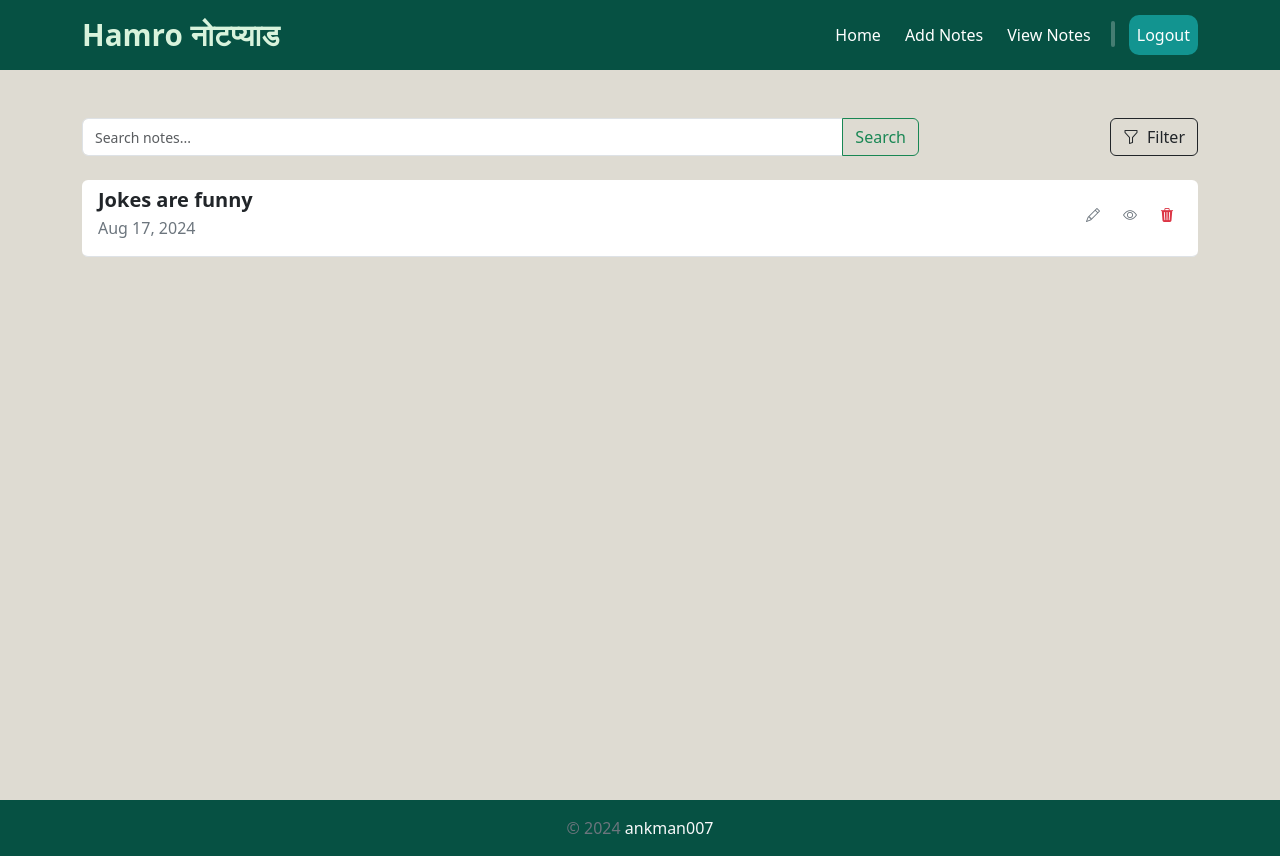
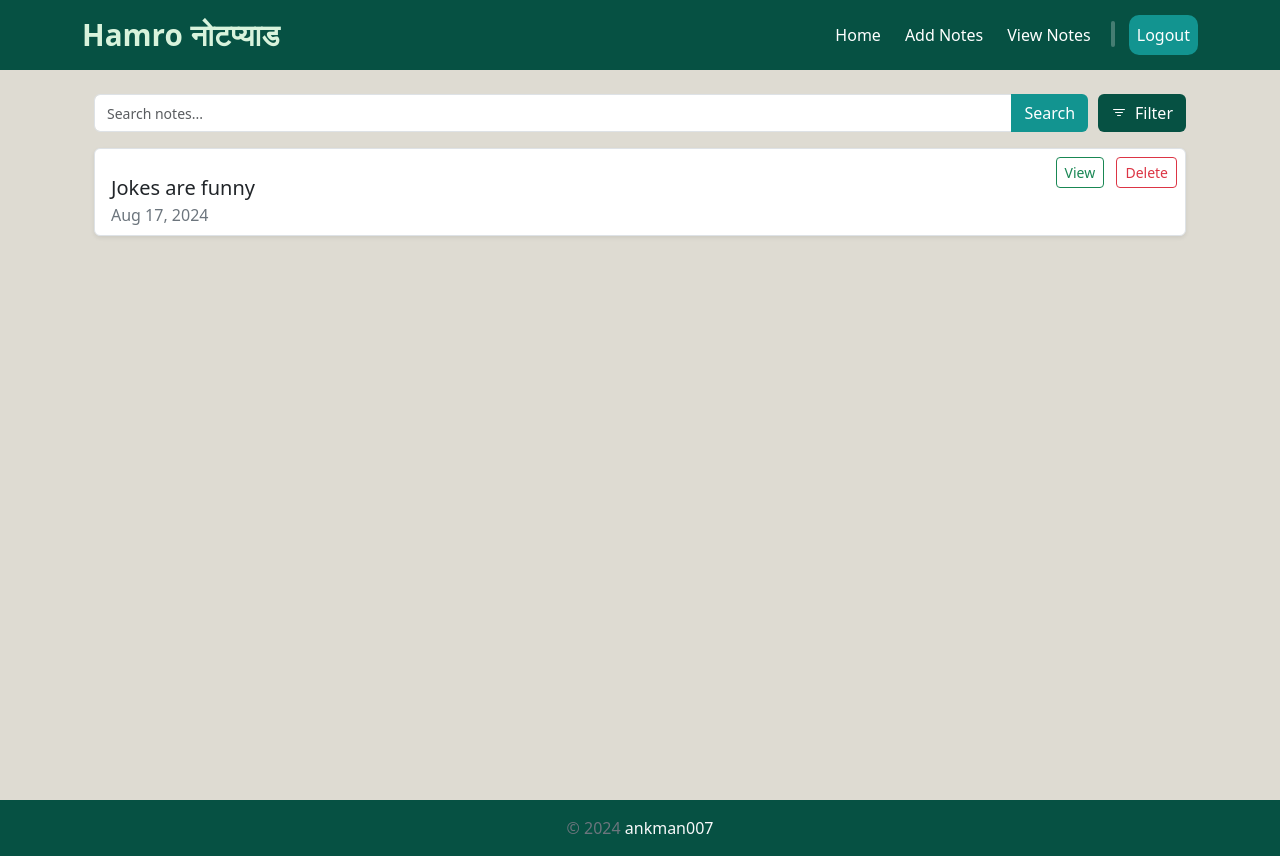
Before and after one commit to ankman007/hamro-notepad, a Flask app: page /view-notes in a window 1280 px wide. Run offline with Flask 3, Linux system fonts and the light colour scheme; a user stored in the database is signed in.

Commit message:
Merge conflits

```diff
--- a/app/__init__.py
+++ b/app/__init__.py
@@ -5,6 +5,7 @@ from flask_login import LoginManager
 
 db = SQLAlchemy()
 DB_NAME = "database.db"
+
 
 def create_app():
     app = Flask(__name__)
--- a/app/static/css/index.css
+++ b/app/static/css/index.css
@@ -1,8 +1,3 @@
-*{
-  margin: 0;
-  padding: 0;
-  box-sizing: border-box;
-}
 .navbar {
   background-color: #065143;
 }
@@ -87,58 +82,3 @@
 .card:focus-within {
   outline: none;
 }
-
-.boxed-1{
-  padding-bottom: 300px;
-}
-
-.boxed-2{
-  padding-bottom: 370px;
-  padding-top: 50px;
-}
-
-table {
-  border-collapse: collapse;
-  border-spacing: 0;
-}
-
-table,
-thead,
-tbody,
-tfoot,
-tr,
-th,
-td {
-  padding: 0;
-  border-spacing: 0;
-}
-
-.btn-group .btn {
-  position: relative;
-  transition: background-color 0.3s, border-color 0.3s;
-}
-
-.btn-group .btn i {
-  transition: color 0.3s;
-}
-
-.btn-group .btn:hover {
-  background-color: rgba(0, 0, 0, 0.1); /* Light background on hover */
-}
-
-.btn-group .btn-outline-primary:hover i {
-  color: #0d6efd; /* Primary color on hover */
-}
-
-.btn-group .btn-outline-secondary:hover i {
-  color: #6c757d; /* Secondary color on hover */
-}
-
-.btn-group .btn-outline-danger:hover i {
-  color: #dc3545; /* Danger color on hover */
-}
-
-.btn-group .btn a {
-  color: inherit; /* Ensure the link inherits button color */
-  text-decoration: none; /* Remove underline from link */
-}
--- a/app/static/js/index.js
+++ b/app/static/js/index.js
@@ -1,42 +1,3 @@
-function deleteNote(noteId) {
-  fetch("/delete-note", {
-    method: "POST",
-    body: JSON.stringify({ noteId: noteId }),
-  }).then((_res) => {
-    window.location.href = "/view-notes";
-  });
-}
-
-function confirmDelete(noteId) {
-  if (confirm("Are you sure you want to delete this note?")) {
-    deleteNote(noteId);
-  }
-}
-
-function editNote(noteId) {
-  const url = `/edit-note/${noteId}`;
-  const data = {
-    title: document.getElementById("title").value,
-    content: document.getElementById("content").value,
-  };
-  console.log('url', url);
-  console.log('data', data);
-  fetch(url, {
-    method: "PUT",
-    headers: {
-      "Content-Type": "application/json",
-    },
-    body: JSON.stringify(data),
-  })
-    .then((response) => response.json())
-    .then((data) => {
-      if (data.msg) {
-        window.location.href = `/view-notes?nocache=${new Date().getTime()}`;
-      }
-    })
-    .catch((error) => console.error("Error:", error));
-}
-
 document.addEventListener("DOMContentLoaded", function () {
   function formatDate(dateString) {
     const options = { year: "numeric", month: "short", day: "numeric" };
@@ -50,42 +11,11 @@ document.addEventListener("DOMContentLoaded", function () {
   });
 });
 
-document.addEventListener("DOMContentLoaded", function () {
-  const noteContent = document.getElementById("noteContent");
-  const noteTitle = document.getElementById("noteTitle");
-  const editButton = document.getElementById("editButton");
-  const saveButton = document.getElementById("saveButton");
-  const cancelButton = document.getElementById("cancelButton");
-
-  editButton.addEventListener("click", function () {
-    noteContent.removeAttribute("readonly");
-    noteTitle.removeAttribute("readonly");
-    noteContent.focus();
-    editButton.classList.add("d-none");
-    saveButton.classList.remove("d-none");
-    cancelButton.classList.remove("d-none");
-  });
-
-  cancelButton.addEventListener("click", function () {
-    noteContent.setAttribute("readonly", "readonly");
-    noteTitle.setAttribute("readonly", "readonly");
-    editButton.classList.remove("d-none");
-    saveButton.classList.add("d-none");
-    cancelButton.classList.add("d-none");
-    noteContent.value = "{{ note.content }}";
-    noteTitle.value = "{{ note.title }}";
-  });
-
-  document
-    .getElementById("noteForm")
-    .addEventListener("submit", function (event) {
-      event.preventDefault();
-
-      alert("Note saved!");
-      noteContent.setAttribute("readonly", "readonly");
-      noteTitle.setAttribute("readonly", "readonly");
-      editButton.classList.remove("d-none");
-      saveButton.classList.add("d-none");
-      cancelButton.classList.add("d-none");
+function deleteNote(noteId){
+    fetch('/delete-note', {
+        method: 'POST',
+        body: JSON.stringify({ noteId: noteId })
+    }).then((_res) => {
+        window.location.href = "/"
     });
-});
+}
--- a/app/templates/base.html
+++ b/app/templates/base.html
@@ -126,7 +126,7 @@
       </div>
       {% endif %} {% endwith %}
 
-      <div >{% block content %} {% endblock %}</div>
+      <div class="container">{% block content %} {% endblock %}</div>
     </div>
 
     <footer
@@ -146,9 +146,6 @@
       </div>
     </footer>
 
-    <script src="https://code.jquery.com/jquery-3.6.0.min.js"></script>
-
-
     <script
       src="https://cdn.jsdelivr.net/npm/bootstrap@5.3.3/dist/js/bootstrap.bundle.min.js"
       integrity="sha384-YvpcrYf0tY3lHB60NNkmXc5s9fDVZLESaAA55NDzOxhy9GkcIdslK1eN7N6jIeHz"
--- a/app/templates/view_notes.html
+++ b/app/templates/view_notes.html
@@ -1,11 +1,16 @@
-{% extends "base.html" %} {% block title %} View Notes: Hamro नोटप्याड {%
-endblock %} {% block content %}
-<div class="container py-5">
-  <div class="d-flex justify-content-between align-items-center pb-4">
+{% extends "base.html" %}
+
+{% block title %}
+View Notes: Hamro नोटप्याड
+{% endblock %}
+
+{% block content %}
+<div class="container my-4">
+  <div class="d-flex justify-content-between align-items-center mb-3">
     <form
       action="{{ url_for('views.search_note') }}"
       method="get"
-      class="input-group w-75"
+      class="input-group"
     >
       <input
         type="text"
@@ -15,95 +20,54 @@ endblock %} {% block content %}
         value="{{ search_term }}"
         name="search_term"
       />
-      <button class="btn btn-outline-success" type="submit">Search</button>
+      <button
+        class="btn"
+        style="background-color: #129490; color: white"
+        type="submit"
+      >
+        Search
+      </button>
     </form>
     <button
-      class="btn btn-outline-dark d-flex align-items-center"
+      class="btn d-flex align-items-center"
+      style="background-color: #065143; color: white; margin-left: 10px"
       type="button"
     >
-      <i class="bi bi-funnel me-2"></i> Filter
+      <i class="bi bi-filter me-2"></i> Filter
     </button>
   </div>
-  {% if not notes %}
-  <div class="d-flex flex-column align-items-center text-center">
-    {% if not search_term %}
-    <div class="boxed-1 d-flex flex-column align-items-center text-center">
-      <h1 class="display-4 fw-bold text-dark pb-3">No Notes Available</h1>
-      <p class="text-muted fs-5">
-        It looks like you don't have any notes yet. Start by creating your first
-        note.
-      </p>
-      <div class="d-flex gap-3 mt-4">
-        <a
-          class="btn btn-primary btn-lg"
-          href="{{ url_for('views.add_notes') }}"
-        >
-          Add a New Note
-        </a>
-      </div>
-    </div>
-    {% else %}
-    <p class="text-muted fs-5 boxed-2">
-      Your search term "<b>{{ search_term }}</b>" did not match any of your
-      notes.
-      <br />
-      Make sure that all words are spelled correctly or try different keywords.
-    </p>
-    {% endif %}
-  </div>
-  {% else %}
 
   <ul class="list-group">
     {% for note in notes %}
-    <li class="list-group-item border-0 border-bottom pb-3 mb-3">
-      <div class="d-flex justify-content-between align-items-center">
-        <div>
-          <h5 class="fw-semibold mb-1">{{ note.title }}</h5>
-          <small
-            class="note-date text-secondary fs-6 fw-light mb-0"
-            data-date="{{ note.date }}"
-            >{{ note.date }}</small
-          >
-        </div>
-        <div class="btn-group">
-          <button
-            class="btn btn-outline-primary btn-sm rounded-pill border-0 me-2 fw-bolder d-flex align-items-center"
-            aria-label="Edit Note"
-          >
-            <a
-              href="{{ url_for('views.edit_note', note_id=note.id) }}"
-              class="text-decoration-none text-primary"
-            >
-              <i class="bi bi-pencil text-secondary"></i>
-            </a>
-          </button>
-          <button
-            class="btn btn-outline-secondary btn-sm rounded-pill border-0 me-2 fw-bolder d-flex align-items-center"
-          >
-            <a
-              data-bs-toggle="collapse"
-              href="#noteContent{{ note.id }}"
-              role="button"
-              aria-expanded="false"
-              aria-controls="noteContent{{ note.id }}"
-            >
-              <i class="bi bi-eye"></i>
-            </a>
-          </button>
-          <button
-            class="btn btn-outline-danger btn-sm rounded-pill border-0 fw-bolder d-flex align-items-center"
-            aria-label="Delete Note"
-            onclick="confirmDelete({{ note.id }})"
-          >
-            <i class="bi bi-trash3-fill text-danger"></i>
-          </button>
-        </div>
+    <li
+      class="list-group-item d-flex flex-column border shadow-sm position-relative mb-2"
+    >
+      <div class="position-absolute top-0 end-0 mt-2 me-2">
+        <button
+          class="btn btn-outline-success btn-sm me-2"
+          aria-label="View Note"
+        >
+          View
+        </button>
+        <button
+          class="btn btn-outline-danger btn-sm"
+          aria-label="Delete Note"
+          onclick="deleteNote({{ note.id }})"
+        >
+          Delete
+        </button>
       </div>
-      <div class="mt-3 collapse" id="noteContent{{ note.id }}">
-        <div class="card card-body">{{ note.content }}</div>
+      <div class="note-content mt-3">
+        <p class="mb-0 fs-5">{{ note.title }}</p>
+        <p
+          class="note-date text-secondary fs-6 fw-light mb-0"
+          data-date="{{ note.date }}"
+        >
+          {{ note.date }}
+        </p>
       </div>
     </li>
     {% endfor %}
   </ul>
 </div>
-{% endif %} {% endblock %}
+{% endblock %}
--- a/app/views.py
+++ b/app/views.py
@@ -56,30 +56,7 @@ def delete_note():
 @views.route('/search-note', methods=['GET'])
 @login_required
 def search_note():
-    search_term = request.args.get('search_term', '')
+    search_term = request.args.get('search_term', '')  # Use request.args for GET parameters
     notes = Note.query.filter(Note.title.contains(search_term), Note.user_id == current_user.id).all()
     today = datetime.now()
     return render_template('view_notes.html', title='Search Note', user=current_user, notes=notes, search_term=search_term, date=today)
-
-@views.route('/edit-note/<int:note_id>', methods=['GET', 'PUT'])
-@login_required
-def edit_note(note_id):
-    note = Note.query.get(note_id)
-    today = datetime.now()
-
-    if not note:
-        return jsonify({'error': 'Note not found'}), 404
-
-    if request.method == 'GET':
-        return render_template('edit_note.html', note=note, user=current_user, date=today)
-
-    elif request.method == 'PUT':
-        try:
-            data = request.json
-            note.title = data['title']
-            note.content = data['content']
-            db.session.commit()
-            flash("Note has been edited successfully.", category='success')
-            return jsonify({'msg': 'Note has been edited successfully.'}), 200
-        except Exception as e:
-            return jsonify({ 'error': str(e) }), 500
```
Also changed, not shown: app/templates/edit_note.html (deleted, +0 -50 lines), README.md (added), app/templates/note.html (added), main.py (line endings or trailing spaces).
